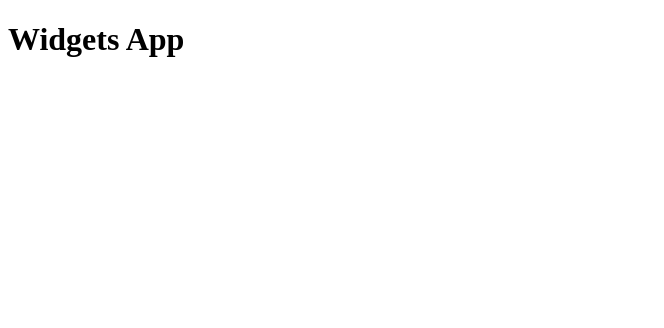
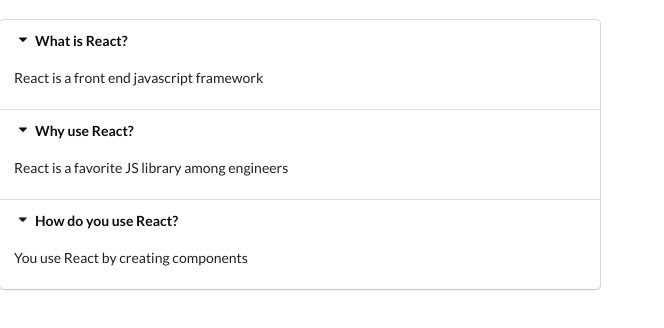
Before and after one commit to AndyPark20/React-Practice, a React (Create React App) app in the folder widgets/: page / in a window 1280 px wide. Shown: the top 328 px of the page, without its empty margins (0-664 px from the left). Built offline with nearby package versions, Linux system fonts and the light colour scheme.

Commit message:
practicing hooks

```diff
--- a/widgets/public/index.html
+++ b/widgets/public/index.html
@@ -2,6 +2,7 @@
 <html lang="en">
   <head>
     <meta charset="utf-8" />
+    <link rel="stylesheet" href="https://cdnjs.cloudflare.com/ajax/libs/semantic-ui/2.4.1/semantic.min.css">
     <link rel="icon" href="%PUBLIC_URL%/favicon.ico" />
     <meta name="viewport" content="width=device-width, initial-scale=1" />
     <meta name="theme-color" content="#000000" />
--- a/widgets/src/app.jsx
+++ b/widgets/src/app.jsx
@@ -1,7 +1,28 @@
-import React from 'react';
+import React from 'react'
+import Accordion from './components/accordion';
 
-/* Define a functional component now with redux and hooks */
+const items =[
+  {
+    title:'What is React?',
+    content: 'React is a front end javascript framework'
+  },
+  {
+    title: 'Why use React?',
+    content: 'React is a favorite JS library among engineers'
+  },
+  {
+    title:'How do you use React?',
+    content: 'You use React by creating components'
+  }
+]
 
-export default () => {
-  return <h1>Widgets App</h1>;
-};
+const App = () => {
+  return (
+    <div>
+      <br />
+      <Accordion items={items} />
+    </div>
+  )
+}
+
+export default App
--- a/widgets/src/components/accordion.jsx
+++ b/widgets/src/components/accordion.jsx
@@ -1,6 +1,27 @@
 import React from 'react';
 
 
-export default function Accordion () {
-  return <h1>Widgets App</h1>;
-};
+
+const Accordion = ({items}) => {
+
+  const renderedItems = items.map(item=>{
+    return (
+
+      <React.Fragment key={item.title}>
+        <div className="title active">
+          <i className ="dropdown icon"></i>
+          {item.title}
+        </div>
+        <div className='content active'>
+          <p>{item.content}</p>
+        </div>
+      </React.Fragment>
+    )
+  })
+  return (
+  <div className="ui styled accordion">
+    {renderedItems}
+  </div>);
+}
+
+export default Accordion;
```
